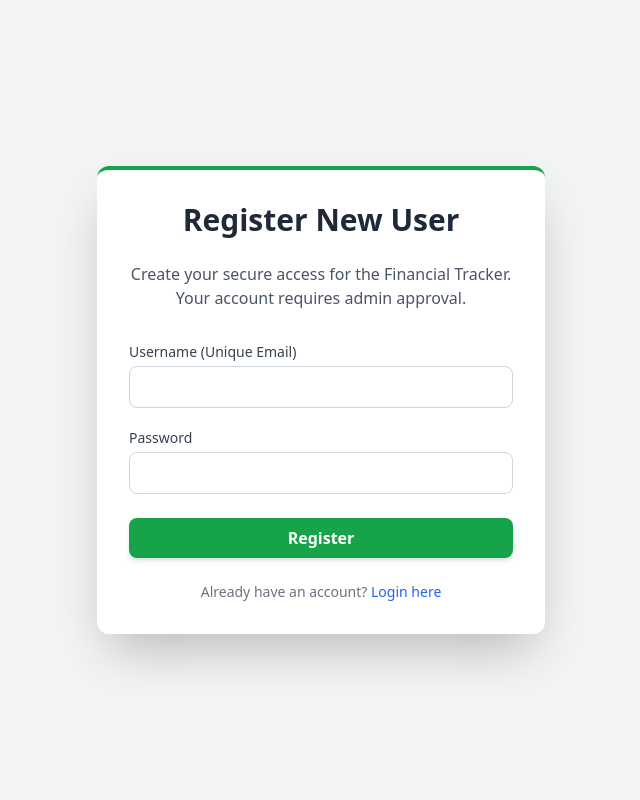
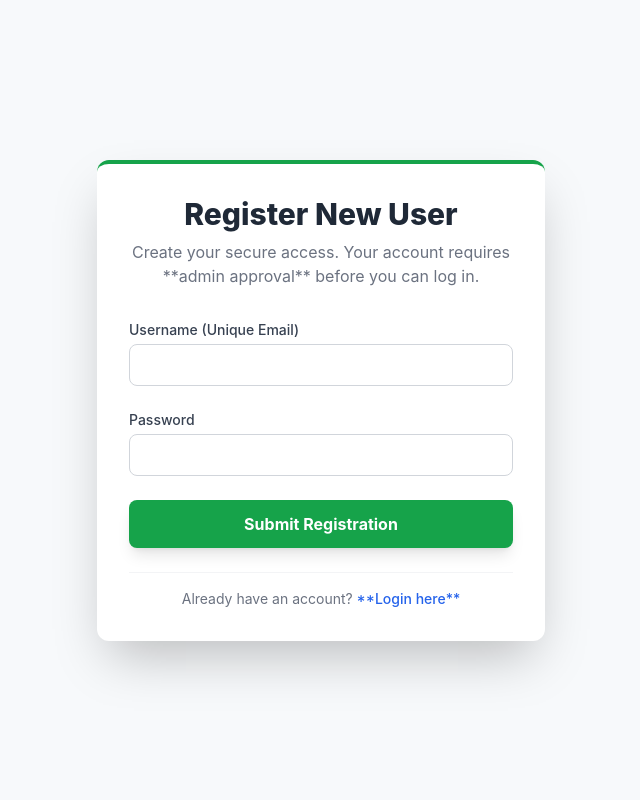
Before and after one commit to foyruser/Family-Financial-Dashboard, a Flask app: page /register in a window 1280 px wide. Shown: the whole page, without its empty margins (319-959 px from the left). Run offline with Flask 3, Linux system fonts and the light colour scheme; some libraries are stand-ins or nearby versions.

Commit message:
Update register.html

```diff
--- a/templates/register.html
+++ b/templates/register.html
@@ -5,43 +5,64 @@
     <meta name="viewport" content="width=device-width, initial-scale=1.0">
     <title>Register - Dream Bee Network</title>
     <script src="https://cdn.tailwindcss.com"></script>
+    <style>
+        /* Consistent font and dashboard background color */
+        body { font-family: 'Inter', sans-serif; background-color: #f7f9fb; }
+    </style>
 </head>
-<body class="min-h-screen flex items-center justify-center p-4 bg-gray-100">
+<body class="min-h-screen flex items-center justify-center p-4">
 
     <div class="w-full max-w-md bg-white p-8 rounded-xl shadow-2xl border-t-4 border-green-600">
-        <h2 class="text-3xl font-bold text-center text-gray-800 mb-6">Register New User</h2>
-        <p class="text-center text-gray-600 mb-8">Create your secure access for the Financial Tracker. Your account requires admin approval.</p>
+        <h2 class="text-3xl font-extrabold text-center text-gray-800 mb-2">Register New User</h2>
+        <p class="text-center text-gray-500 mb-8">Create your secure access. Your account requires **admin approval** before you can log in.</p>
+
+        {% with messages = get_flashed_messages(with_categories=true) %}
+            {% if messages %}
+                <div class="mb-6 space-y-2">
+                {% for category, message in messages %}
+                    <div class="p-3 text-sm rounded-lg border
+                        {% if category == 'success' %}bg-green-100 text-green-700 border-green-300
+                        {% elif category == 'error' %}bg-red-100 text-red-700 border-red-300
+                        {% elif category == 'warning' %}bg-amber-100 text-amber-700 border-amber-300
+                        {% else %}bg-blue-100 text-blue-700 border-blue-300
+                        {% endif %}">
+                        {{ message }}
+                    </div>
+                {% endfor %}
+                </div>
+            {% endif %}
+        {% endwith %}
 
         {% if error %}
-        <p class="bg-red-100 border border-red-400 text-red-700 px-4 py-3 rounded mb-4" role="alert">
+        <p class="bg-red-100 border border-red-300 text-red-700 px-4 py-3 rounded-lg mb-6 shadow-sm" role="alert">
             {{ error }}
         </p>
         {% endif %}
 
-        <form method="POST" action="{{ url_for('register') }}">
+        <form method="POST" action="{{ url_for('register') }}" class="space-y-6">
 
-            <div class="mb-5">
+            <div>
                 <label for="username" class="block text-sm font-medium text-gray-700 mb-1">Username (Unique Email)</label>
                 <input type="text" id="username" name="username" required
-                        class="w-full px-4 py-2 border border-gray-300 rounded-lg focus:ring-green-500 focus:border-green-500 transition duration-150">
+                        class="w-full px-4 py-2 border border-gray-300 rounded-lg focus:ring-2 focus:ring-green-500 focus:border-green-500 transition-shadow">
             </div>
 
-            <div class="mb-6">
+            <div>
                 <label for="password" class="block text-sm font-medium text-gray-700 mb-1">Password</label>
                 <input type="password" id="password" name="password" required
-                        class="w-full px-4 py-2 border border-gray-300 rounded-lg focus:ring-green-500 focus:border-green-500 transition duration-150">
+                        class="w-full px-4 py-2 border border-gray-300 rounded-lg focus:ring-2 focus:ring-green-500 focus:border-green-500 transition-shadow">
             </div>
 
             <button type="submit"
-                    class="w-full bg-green-600 text-white font-bold py-2 px-4 rounded-lg hover:bg-green-700 transition duration-200 shadow-md hover:shadow-lg">
-                Register
+                    class="w-full bg-green-600 text-white font-bold py-3 px-4 rounded-lg hover:bg-green-700 transition-colors shadow-lg hover:shadow-xl transform hover:scale-[1.01]">
+                Submit Registration
             </button>
         </form>
 
-        <p class="mt-6 text-center text-sm text-gray-500">
+        <p class="mt-6 text-center text-sm text-gray-500 pt-4 border-t border-gray-100">
             Already have an account?
-            <a href="{{ url_for('login') }}" class="font-medium text-blue-600 hover:text-blue-500">
-                Login here
+            <a href="{{ url_for('login') }}" class="font-medium text-blue-600 hover:text-blue-700 transition-colors">
+                **Login here**
             </a>
         </p>
     </div>
```
